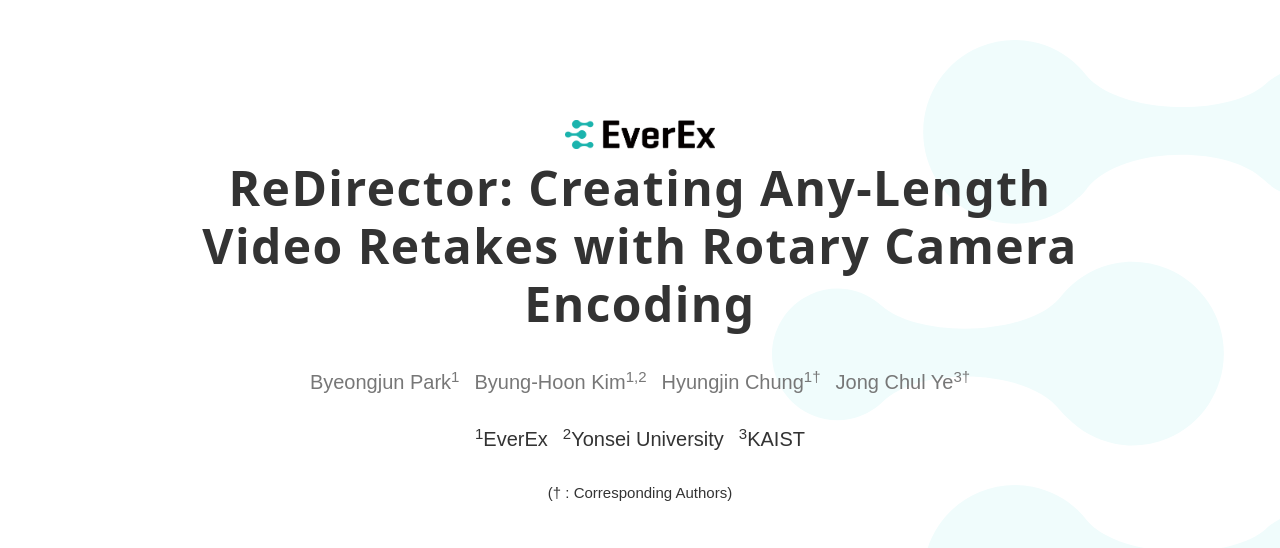
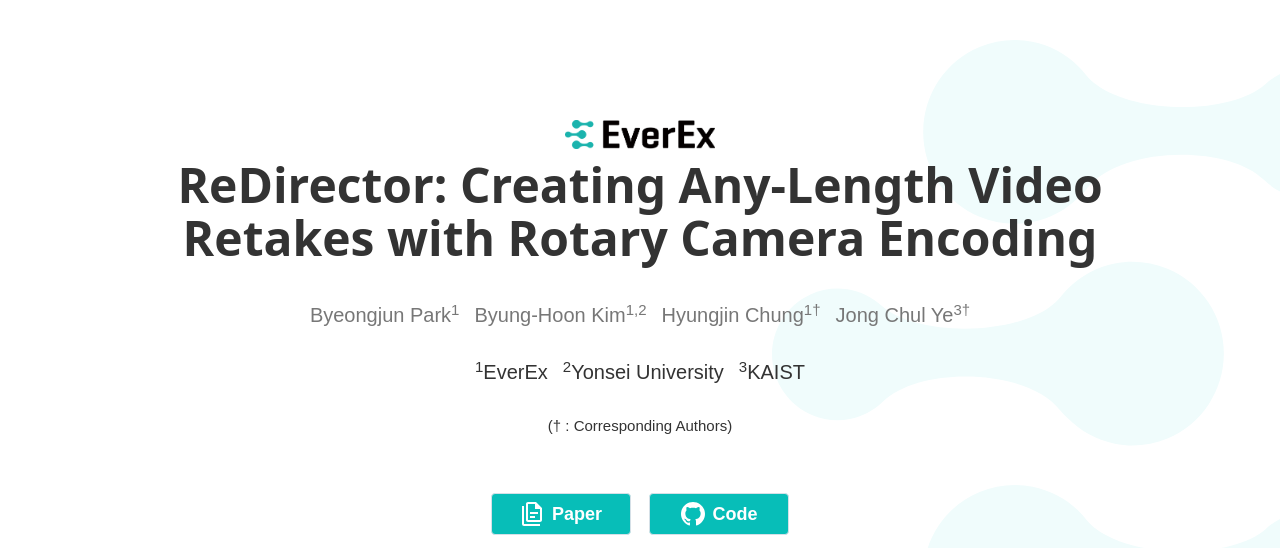
Before and after one commit to byeongjun-park/ReDirector, a Jekyll site: the page built from index.html, in a window 1280 px wide. Shown: the top 548 px of the page. Built offline with Jekyll 4.4.1, drawn with Linux system fonts in a browser that asks for light colours; nearby versions of some CDN libraries; the list of posts is cut into pages by our own code; grey boxes are pictures that could not be loaded.

```diff
--- a/css/style.scss
+++ b/css/style.scss
@@ -147,8 +147,6 @@
   h1 {
     font-size: 48px;
     font-family: "Google Sans", "Noto Sans", sans-serif;
-    line-height: 1.2;
-    letter-spacing: 0.03em;
   }
   p {
     margin: 24px 0 44px 0;
```
